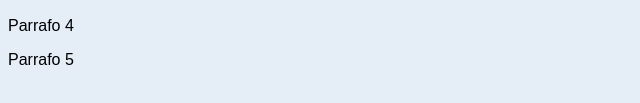
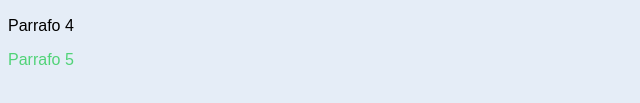
Before and after one commit to FrankOtc/pg_prueba, a plain HTML site: page index.html in a window 1280 px wide. Shown: the part 225-328 px from the top of the page, 0-640 px from the left. Drawn offline with Linux system fonts and the light colour scheme.

Commit message:
Update index.html

```diff
--- a/index.html
+++ b/index.html
@@ -16,7 +16,7 @@
         explicabo, quae aut similique tenetur id. Incidunt magnam, doloremque sed exercitationem illum atque eveniet?F
     </h2>
     <p>Parrafo 4</p>
-    <p>Parrafo 5</p>
+    <p class="parrafo5">Parrafo 5</p>
 </body>
 
 </html>
```
